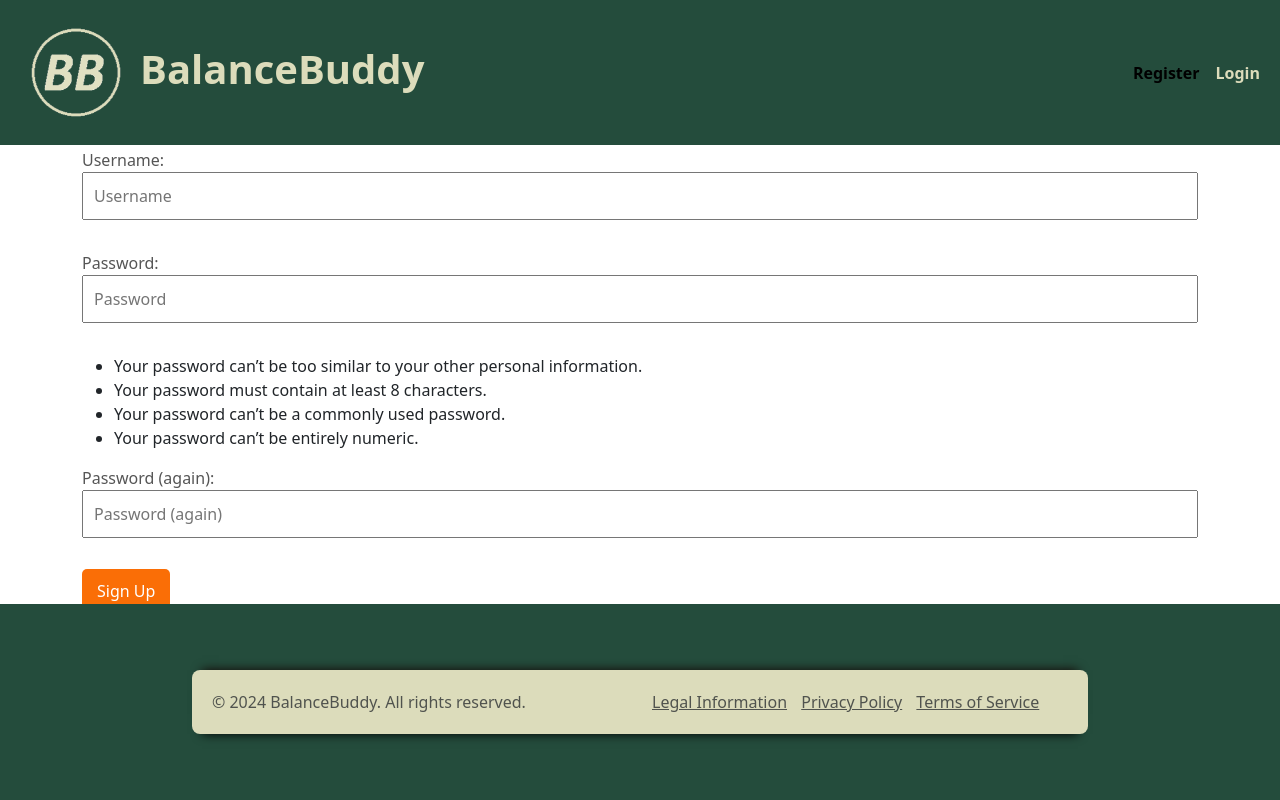
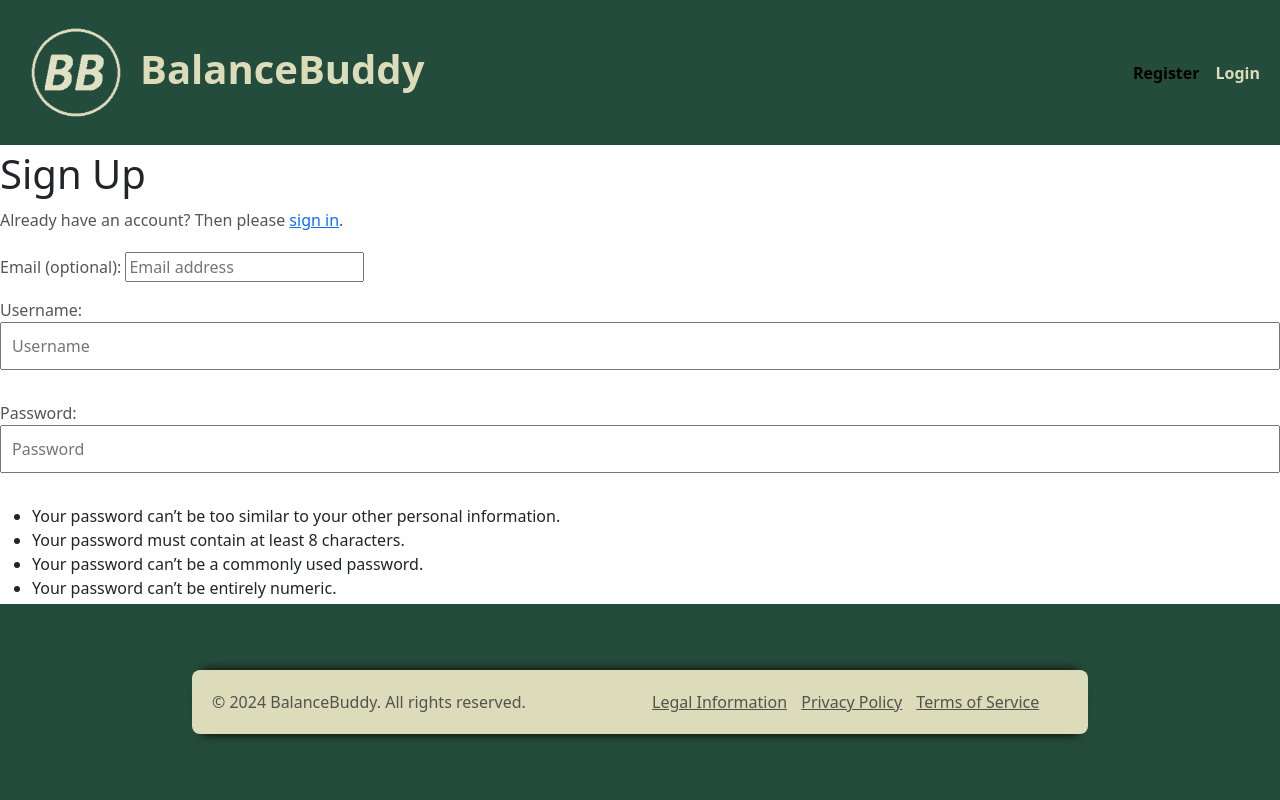
Before and after one commit to douglas86/january-hackathon-team8, a Django app: page /accounts/signup/ in a window 1280 px wide. Run offline with Django 5.2, Linux system fonts and the light colour scheme; some libraries are stand-ins or nearby versions.

Commit message:
Formatted register page, added cursor point to icons

```diff
--- a/static/css/media_queries.css
+++ b/static/css/media_queries.css
@@ -28,6 +28,9 @@
     .logout-container {
         margin-top: 150px;
     }
+    .signup-container {
+        margin-top: 150px;
+    }
 }
 
 
--- a/static/css/styles.css
+++ b/static/css/styles.css
@@ -22,6 +22,7 @@
     font-size: 30px;
     padding-right: 15px;
     margin-top: 8px;
+    cursor: pointer;
 }
 
 .navbar-brand {
@@ -98,8 +99,8 @@ form input[type="password"] {
 
 /* Style submit button */
 form button {
-    background-color: #fa6e06;
-    color: #fff;
+    background-color: #244c3c;
+    color: #dcdcbb;
     padding: 10px 15px;
     border: none;
     border-radius: 5px;
@@ -134,6 +135,10 @@ form button {
     margin-top: 80px;
 }
 
+.signup-container {
+    margin-top: 80px;
+}
+
 /* Footer Styles */
 
 footer {
--- a/templates/account/signup.html
+++ b/templates/account/signup.html
@@ -7,7 +7,7 @@
 {% endblock head_title %}
 
 {% block content %}
-<div class="container">
+<div class="signup-container">
     {% element h1 %}
     {% trans "Sign Up" %}
     {% endelement %}
```
